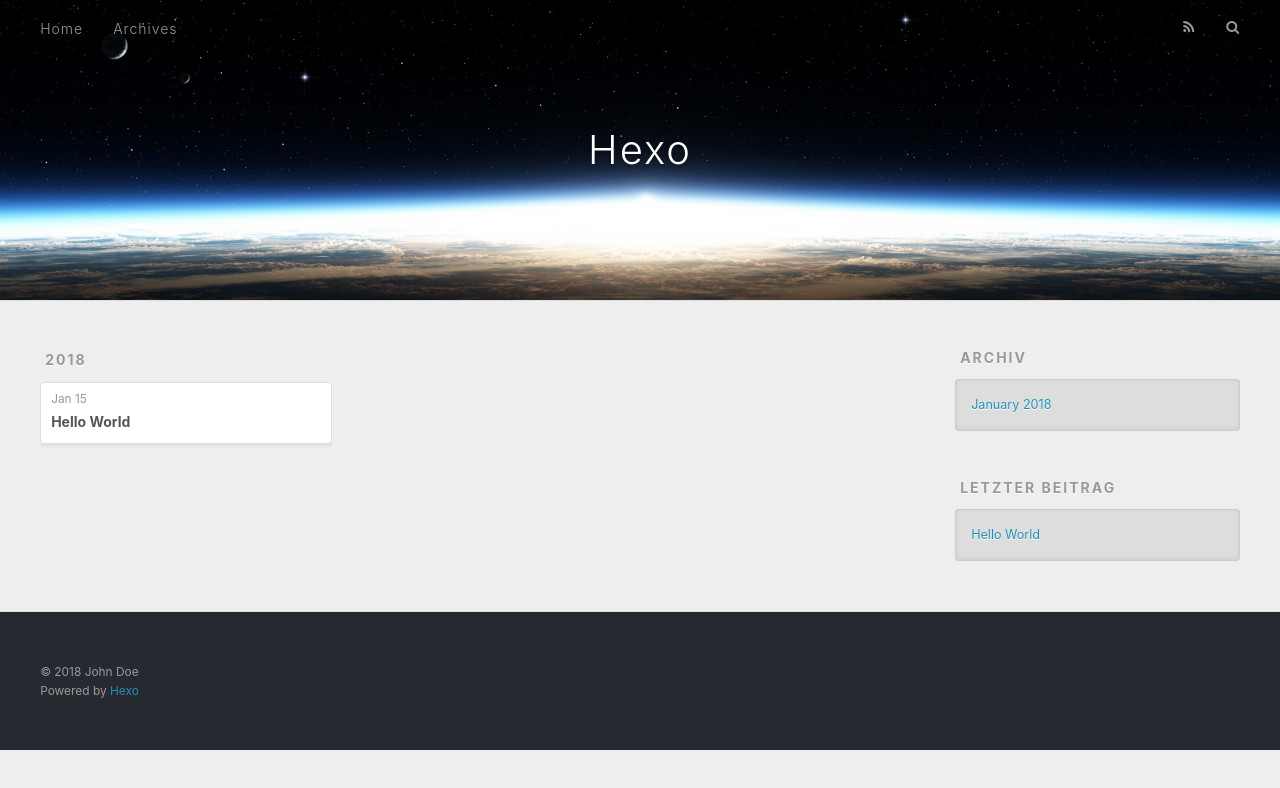
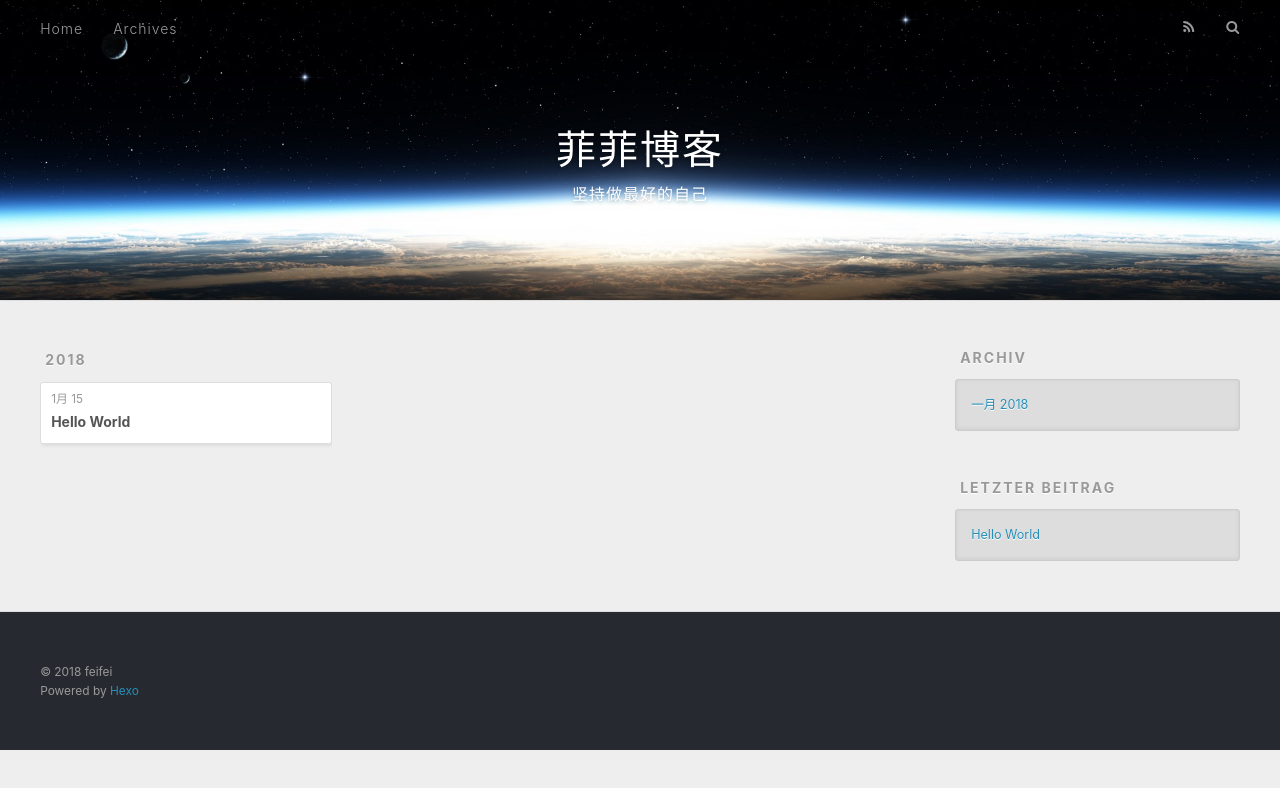
Before and after one commit to feifeilover/feifeilover.github.io, a plain HTML site: page archives/2018/01/index.html in a window 1280 px wide. Drawn offline with nearby package versions, Linux system fonts and the light colour scheme.

Commit message:
Site updated: 2018-01-15 21:52:11

```diff
--- a/archives/2018/01/index.html
+++ b/archives/2018/01/index.html
@@ -5,16 +5,20 @@
 
 
 
-  <title>Archiv: 2018/1 | Hexo</title>
+  <title>Archiv: 2018/1 | 菲菲博客</title>
   <meta name="viewport" content="width=device-width, initial-scale=1, maximum-scale=1">
-  <meta property="og:type" content="website">
-<meta property="og:title" content="Hexo">
+  <meta name="description" content="会笑的女生运气不会太差">
+<meta property="og:type" content="website">
+<meta property="og:title" content="菲菲博客">
 <meta property="og:url" content="http://yoursite.com/archives/2018/01/index.html">
-<meta property="og:site_name" content="Hexo">
+<meta property="og:site_name" content="菲菲博客">
+<meta property="og:description" content="会笑的女生运气不会太差">
+<meta property="og:locale" content="zh_CN">
 <meta name="twitter:card" content="summary">
-<meta name="twitter:title" content="Hexo">
+<meta name="twitter:title" content="菲菲博客">
+<meta name="twitter:description" content="会笑的女生运气不会太差">
 
-    <link rel="alternate" href="/atom.xml" title="Hexo" type="application/atom+xml">
+    <link rel="alternate" href="/atom.xml" title="菲菲博客" type="application/atom+xml">
 
 
     <link rel="icon" href="/favicon.png">
@@ -33,8 +37,12 @@
   <div id="header-outer" class="outer">
     <div id="header-title" class="inner">
       <h1 id="logo-wrap">
-        <a href="/" id="logo">Hexo</a>
+        <a href="/" id="logo">菲菲博客</a>
       </h1>
+
+        <h2 id="subtitle-wrap">
+          <a href="/" id="subtitle">坚持做最好的自己</a>
+        </h2>
 
     </div>
     <div id="header-inner" class="inner">
@@ -76,7 +84,7 @@
   <div class="archive-article-inner">
     <header class="archive-article-header">
       <a href="/2018/01/15/hello-world/" class="archive-article-date">
-  <time datetime="2018-01-15T12:55:28.519Z" itemprop="datePublished">Jan 15</time>
+  <time datetime="2018-01-15T12:55:28.519Z" itemprop="datePublished">1月 15</time>
 </a>
 
 
@@ -110,7 +118,7 @@
   <div class="widget-wrap">
     <h3 class="widget-title">Archiv</h3>
     <div class="widget">
-      <ul class="archive-list"><li class="archive-list-item"><a class="archive-list-link" href="/archives/2018/01/">January 2018</a></li></ul>
+      <ul class="archive-list"><li class="archive-list-item"><a class="archive-list-link" href="/archives/2018/01/">一月 2018</a></li></ul>
     </div>
   </div>
 
@@ -138,7 +146,7 @@
 
   <div class="outer">
     <div id="footer-info" class="inner">
-      &copy; 2018 John Doe<br>
+      &copy; 2018 feifei<br>
       Powered by <a href="http://hexo.io/" target="_blank">Hexo</a>
     </div>
   </div>
```
Also changed, not shown: 2018/01/15/hello-world/index.html (+12 -7 lines), archives/2018/index.html (+18 -10 lines), archives/index.html (+18 -10 lines), index.html (+18 -10 lines).
